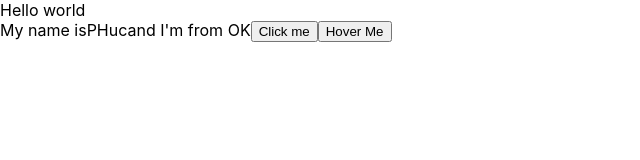
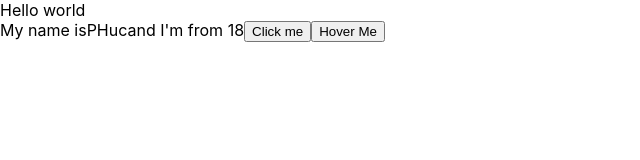
Before and after one commit to ngophuc29/Learn, a React (Create React App) app: page / in a window 1280 px wide. Shown: the top 160 px of the page, without its empty margins (0-640 px from the left). Built offline with nearby package versions, Linux system fonts and the light colour scheme.

Commit message:
setState

```diff
--- a/src/components/MyComponent.jsx
+++ b/src/components/MyComponent.jsx
@@ -12,8 +12,20 @@
         age: 18
     }
 
-    handleclick(event) {
-        console.log( this.state.name )
+
+    // chuyen cac function thanh arrow function de tranh loi this
+    handleclick=(event)=> {
+        //thay doi state hien tai thanh 1 bien khac
+        this.setState({
+            name:"ngokThank",
+            age: Math.floor(Math.random()*100)+1
+
+        })
+
+        // this.setState({
+        //     age: Math.floor(Math.random()*100)+1
+        // })
+        console.log(this.state.name)
 
     }
     handleMouseOver(event) {
@@ -29,8 +41,8 @@
                 {
                     this.state.name
                 }
-                and I'm from {this.state.address}
-                <button onClick={this.handleclick}>Click me</button>
+                and I'm from {this.state.age}
+                <button onClick={(event)=>this.handleclick(event)}>Click me</button>
                 <button onMouseOver={this.handleMouseOver}>Hover Me </button>
             </div>
         );
```
